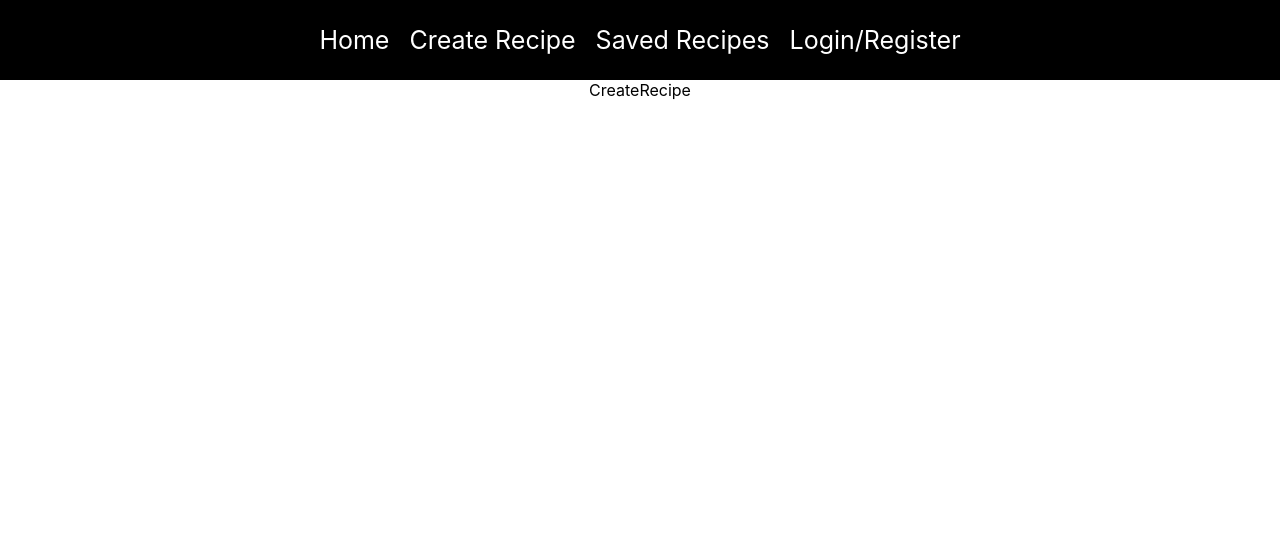
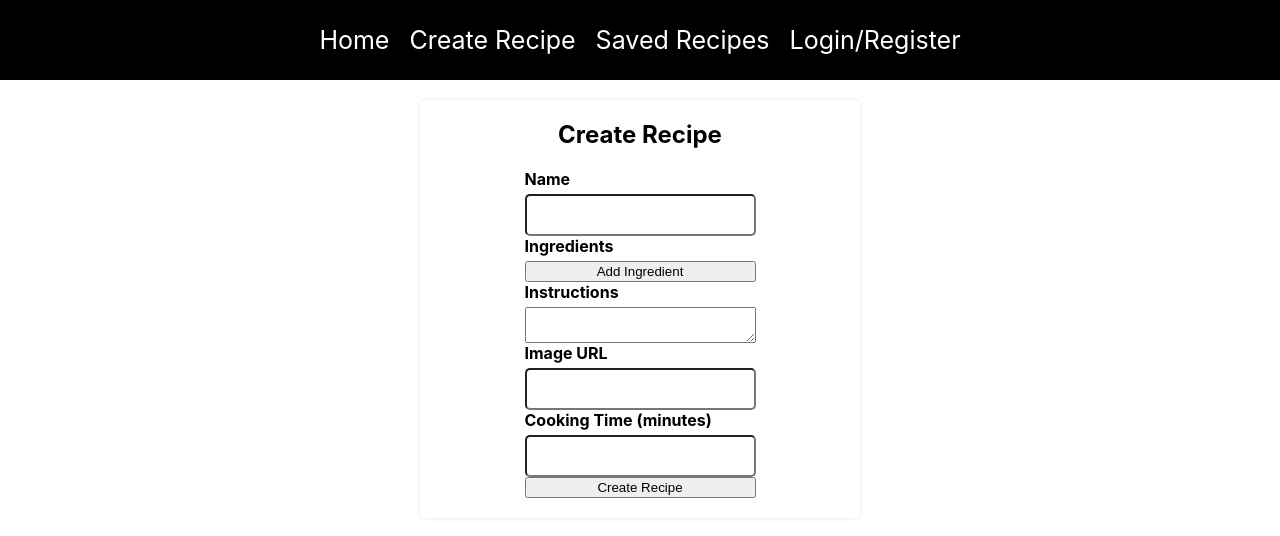
Before and after one commit to mel418/MERN-Recipe-App, a React (Create React App) app in the folder client/: page /create-recipe in a window 1280 px wide. Shown: the top 536 px of the page. Built offline with nearby package versions, Linux system fonts and the light colour scheme.

Commit message:
yayy my add recipe worked

```diff
--- /dev/null
+++ b/client/src/hooks/useGetUserID.jsx
@@ -0,0 +1,3 @@
+export const useGetUserID = () => {
+    return window.localStorage.getItem("userID");
+};
--- a/client/src/pages/create-recipe.jsx
+++ b/client/src/pages/create-recipe.jsx
@@ -1,7 +1,73 @@
+import { useState } from "react";
+import axios from "axios";
+import { useGetUserID } from "../hooks/useGetUserID";
+
 export const CreateRecipe = () => {
+    const userID = useGetUserID();
+    const [recipe, setRecipe] = useState({
+        name: "",
+        ingredients: [],
+        instructions: "",
+        imageUrl: "",
+        cookingTime: 0,
+        userOwner: userID,
+    });
+
+
+    const handleChange = (event) => {
+        const {name, value} = event.target;
+        setRecipe({...recipe, [name]: value});
+    }
+
+    const handleIngredientChange = (event, idx) => {
+        const {value} = event.target;
+        const ingredients = recipe.ingredients;
+        ingredients[idx] = value;
+        setRecipe({...recipe, ingredients});
+
+    }
+
+    const addIngredient = () => {
+        setRecipe({...recipe, ingredients: [...recipe.ingredients, ""] });
+    }
+
+    const onSubmit = async (event) => {
+        event.preventDefault();
+        try {
+            await axios.post("http://localhost:3001/recipes", recipe);
+            alert("Recipe Created");
+        } catch (err) {
+            console.error(err)
+        }
+
+    }
+    console.log(recipe)
     return(
-        <div>
-            CreateRecipe
+        <div className="create-recipe">
+            <h2> Create Recipe</h2>
+            <form onSubmit={onSubmit}>
+                <label htmlFor="name">Name</label>
+                <input type="text" id="name" name="name"
+                onChange={handleChange}/>
+                <label htmlFor="ingredients">Ingredients</label>
+                {recipe.ingredients.map((ingredient, idx) => (
+                    <input key={idx}
+                    type="text"
+                    name="ingredients"
+                    value={ingredient}
+                    onChange={(event) => handleIngredientChange(event, idx)}/>
+                ))}
+                <button onClick={addIngredient} type="button">
+                Add Ingredient
+                </button>
+                <label htmlFor="instructions">Instructions</label>
+                <textarea id="instructions" name="instructions" onChange={handleChange}></textarea>
+                <label htmlFor="imageUrl">Image URL</label>
+                <input type="text" id="imageUrl" name="imageUrl" onChange={handleChange}/>
+                <label htmlFor="cookingTime">Cooking Time (minutes)</label>
+                <input type="number" id="cookingTime" name="cookingTime" onChange={handleChange}/>
+                <button type="submit" >Create Recipe</button>
+            </form>
         </div>
     );
 };
```
